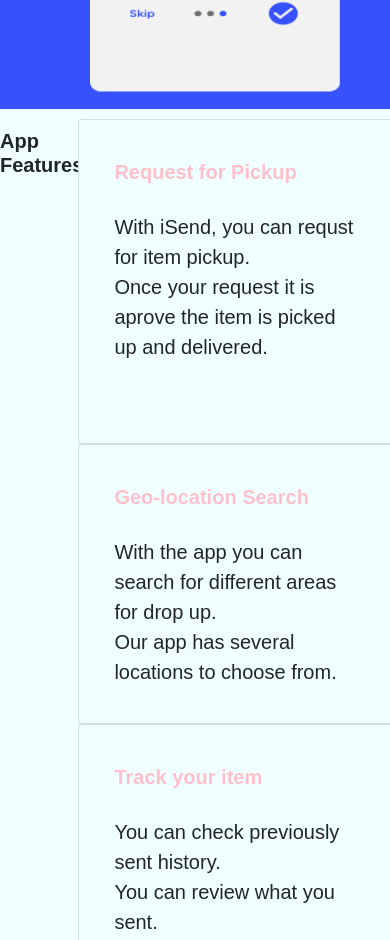
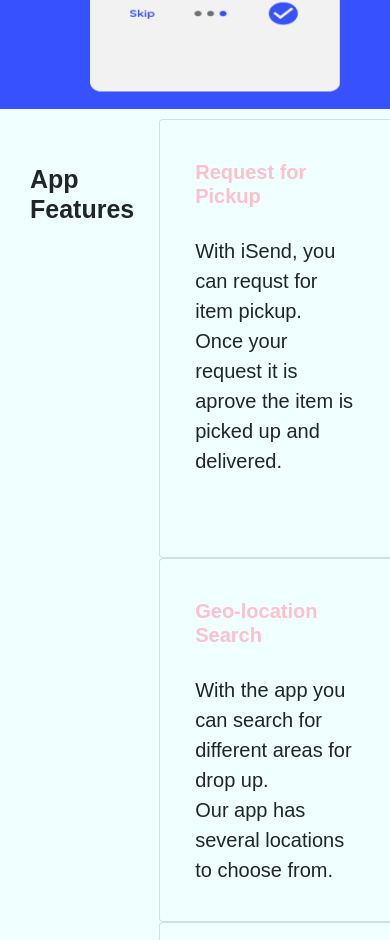
Before and after one commit to City-solutions/isend-website, a plain HTML site: page index.html in a window 390 px wide. Shown: the part 1040-1980 px from the top of the page. Drawn offline with nearby package versions, Linux system fonts and the light colour scheme.

Commit message:
few adjustment media query

```diff
--- a/index.html
+++ b/index.html
@@ -71,7 +71,7 @@
             </div>
         </div>
         <div class="features">
-            <h1>App Features</h1>
+            <h1 class="feat-heading">App Features</h1>
 
             <div class="grid-container justify-content-center">
                 <!-- <h1>App Features</h1> -->
```
Also changed, not shown: styles.css (+1 -47 lines).
